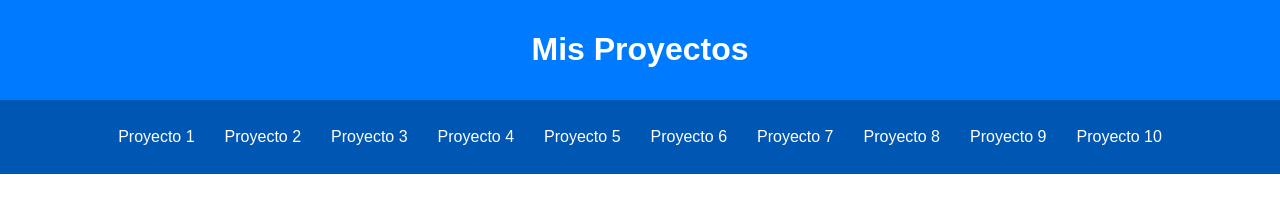
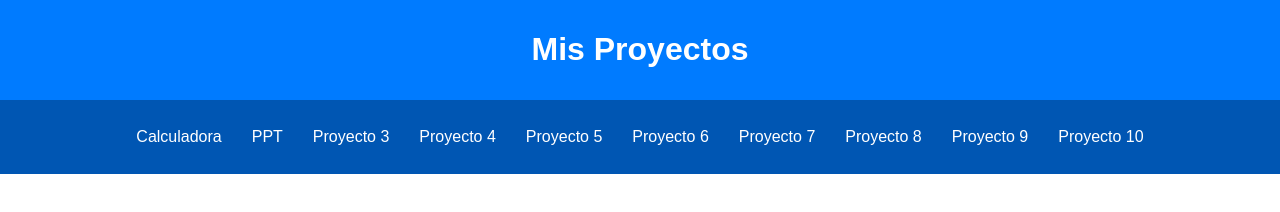
Before and after one commit to HeberYesid/Projects, a plain HTML site: page main/index.html in a window 1280 px wide. Drawn offline with Linux system fonts and the light colour scheme.

Commit message:
ppt to main

```diff
--- a/main/index.html
+++ b/main/index.html
@@ -14,8 +14,8 @@
     </header>
     <nav>
         <nav>
-            <a href="Calculator/index.html" target="_blank">Proyecto 1</a>
-            <a href="proyecto2.html" target="_blank">Proyecto 2</a>
+            <a href="Calculator/index.html" target="_blank">Calculadora</a>
+            <a href="Paper Rocks Scissors/index.html" target="_blank">PPT</a>
             <a href="proyecto3.html" target="_blank">Proyecto 3</a>
             <a href="proyecto4.html" target="_blank">Proyecto 4</a>
             <a href="proyecto5.html" target="_blank">Proyecto 5</a>
```
